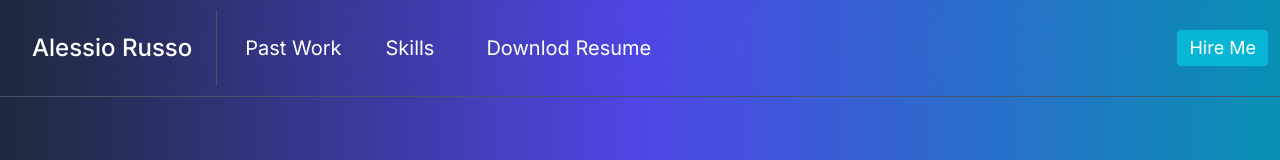
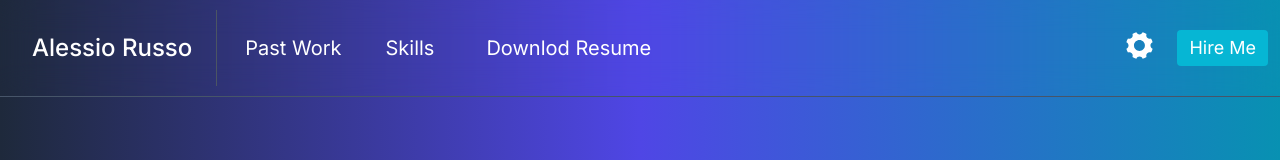
Before and after one commit to n0wherefast/Portfolio, a Next.js app: page / in a window 1280 px wide. Shown: the top 160 px of the page. Built offline with nearby package versions, Linux system fonts and the light colour scheme.

Commit message:
nav menu settings bug's fixed

```diff
--- a/app/components/About.tsx
+++ b/app/components/About.tsx
@@ -74,7 +74,7 @@ function About() {
         :
         < motion.p initial={{opacity:0 ,x:-10}} transition={{delay:.5}} whileInView={{opacity:1,x:1}}
            className={`mb-8 leading-relaxed font-medium text-lg `}>
-        I am a self-taught web developer with a passion for JavaScript technologies. (on <a href='https://www.theodinproject.com/'>TOP</a>) { readMore== false?  HandleReadMore() : null}
+        I am a self-taught web developer with a passion for JavaScript technologies. { readMore== false?  HandleReadMore() : null}
         <br />
         { readMore == true ? <div>I mainly focus on frontend web development, creating interactive and engaging websites and web applications.
         I am always looking for new challenges and opportunities to expand my knowledge and skills.
--- a/app/components/Navbar.tsx
+++ b/app/components/Navbar.tsx
@@ -29,7 +29,7 @@ function Navbar() {
   const {isDarkMode,handleDarkMode,isLangSwitch,handleLangSwitch}:CONTEXT = useGlobalContext()
   const [isMenu , setIsMenu] = useState<boolean>()
   const [isNameChanged,setIsNameChanged] = useState(true)
-  const  [size,setSize] =useState(0)
+  const  [size,setSize] =useState(800)
 
 
   // const handleLangSwitch = () => {
```
